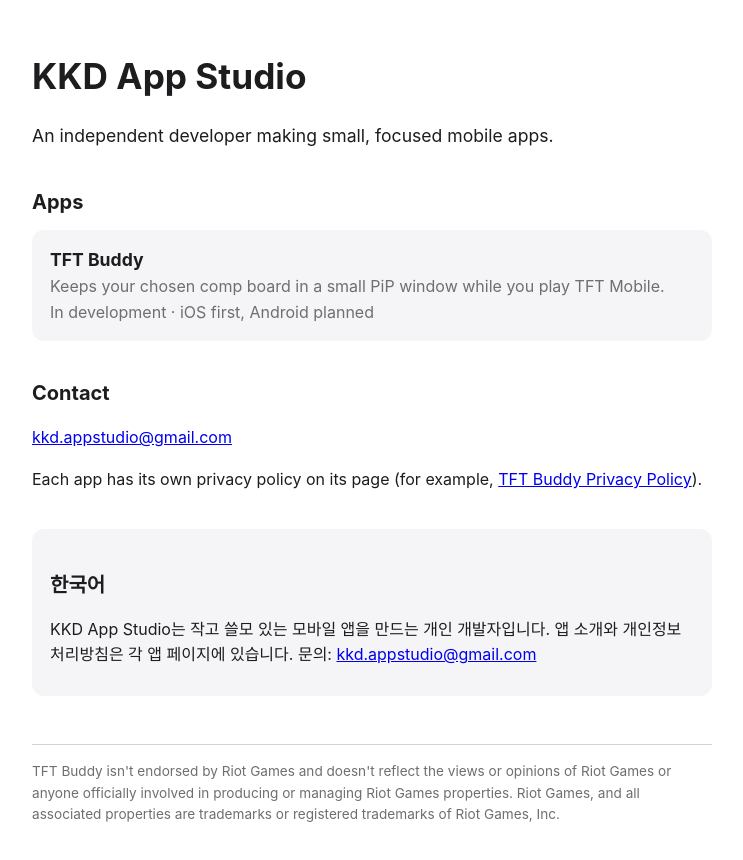
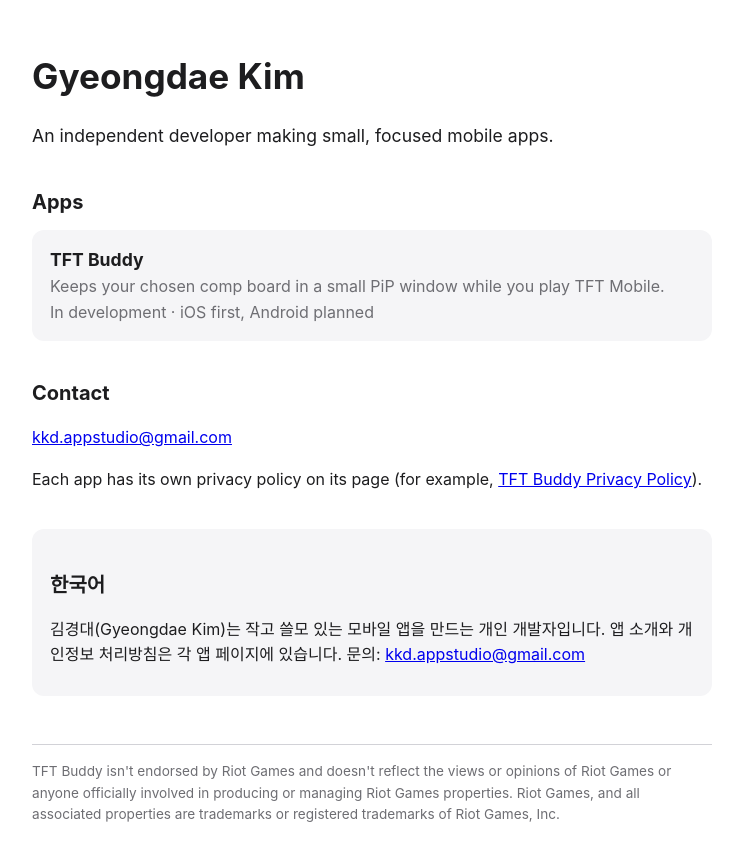
Before and after one commit to kkd-1093/kkd-1093.github.io, a plain HTML site: page index.html in a window 1280 px wide. Shown: the whole page, without its empty margins (268-1011 px from the left). Drawn offline with Linux system fonts and the light colour scheme.

Commit message:
docs: 개발자 이름을 실명(Gyeongdae Kim)으로 바꾼다
## 의도
두 스토어에 같은 개발자 이름이 보이게 맞춘다. App Store는 개인 계정이라 실명을 보여 주고, Play 개발자 이름도 Gyeongdae Kim으로 바꿨다(2026-11-26 KST).

## 변경
- index.html: 제목, 설명, 큰 제목, 한국어 소개의 "KKD App Studio"를 실명으로 바꾼다
- README.md: 첫 줄의 이름을 바꾼다

## 참고
- 메일 주소(kkd.appstudio@gmail.com)와 app-ads.txt는 그대로 둔다
- TFT Buddy 개인정보 처리방침(buddy-site)은 이미 실명을 쓴다

Co-Authored-By: Claude Opus 5.5 <noreply@anthropic.com>

```diff
--- a/index.html
+++ b/index.html
@@ -3,8 +3,8 @@
 <head>
 <meta charset="utf-8">
 <meta name="viewport" content="width=device-width, initial-scale=1">
-<title>KKD App Studio</title>
-<meta name="description" content="KKD App Studio is an independent developer making small, focused mobile apps.">
+<title>Gyeongdae Kim</title>
+<meta name="description" content="Gyeongdae Kim is an independent developer making small, focused mobile apps.">
 <style>
   :root { color-scheme: light dark; --fg:#1d1d1f; --muted:#6e6e73; --bg:#ffffff; --card:#f5f5f7; --line:#d2d2d7; }
   @media (prefers-color-scheme: dark) { :root { --fg:#f5f5f7; --muted:#a1a1a6; --bg:#111113; --card:#1c1c1e; --line:#3a3a3c; } }
@@ -23,7 +23,7 @@
 </head>
 <body>
 <main>
-  <h1>KKD App Studio</h1>
+  <h1>Gyeongdae Kim</h1>
   <p class="lead">An independent developer making small, focused mobile apps.</p>
 
   <h2>Apps</h2>
@@ -39,7 +39,7 @@
 
   <section class="ko" lang="ko">
     <h2>한국어</h2>
-    <p>KKD App Studio는 작고 쓸모 있는 모바일 앱을 만드는 개인 개발자입니다. 앱 소개와 개인정보 처리방침은 각 앱 페이지에 있습니다. 문의: <a href="mailto:kkd.appstudio@gmail.com">kkd.appstudio@gmail.com</a></p>
+    <p>김경대(Gyeongdae Kim)는 작고 쓸모 있는 모바일 앱을 만드는 개인 개발자입니다. 앱 소개와 개인정보 처리방침은 각 앱 페이지에 있습니다. 문의: <a href="mailto:kkd.appstudio@gmail.com">kkd.appstudio@gmail.com</a></p>
   </section>
 
   <footer>
```
Also changed, not shown: 1 other file.
